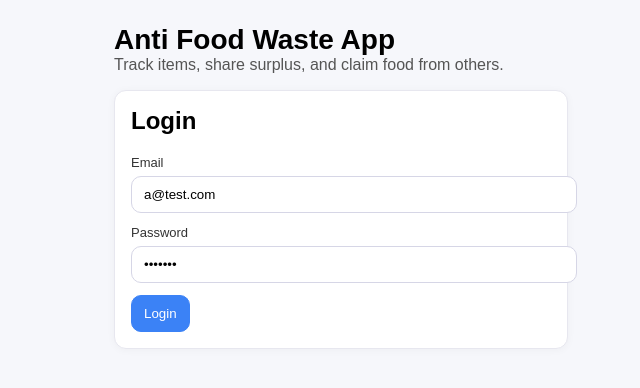
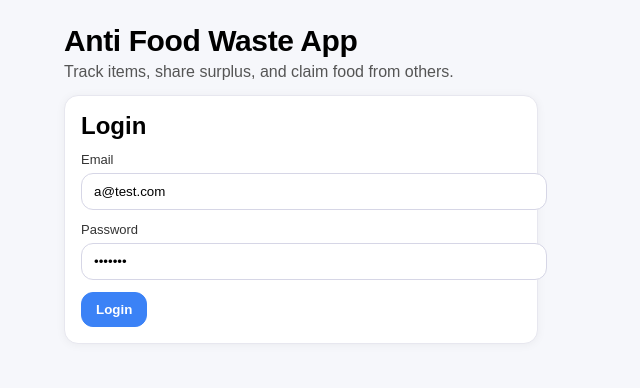
Before and after one commit to IlincaDrelciuc/Tehnology-Web-Project, a React (Create React App) app in the folder frontend/: page / in a window 1280 px wide. Shown: the top 388 px of the page, without its empty margins (36-676 px from the left). Built offline with nearby package versions, Linux system fonts and the light colour scheme.

Commit message:
Improve UI

```diff
--- a/frontend/src/App.js
+++ b/frontend/src/App.js
@@ -8,107 +8,132 @@ const styles = {
     fontFamily: 'Arial, sans-serif'
   },
   container: {
-    maxWidth: 980,
+    maxWidth: 1080,
     margin: '0 auto'
   },
   header: {
     display: 'flex',
-    alignItems: 'baseline',
+    alignItems: 'center',
     justifyContent: 'space-between',
     gap: 16,
-    marginBottom: 16
+    marginBottom: 14
   },
-  title: {
-    margin: 0,
-    fontSize: 28
-  },
-  subtitle: {
-    margin: 0,
-    color: '#555'
-  },
+  titleWrap: { lineHeight: 1.1 },
+  title: { margin: 0, fontSize: 30, letterSpacing: -0.4 },
+  subtitle: { margin: '6px 0 0', color: '#555' },
+
   card: {
     background: '#fff',
     border: '1px solid #e7e7ef',
-    borderRadius: 12,
+    borderRadius: 14,
     padding: 16,
-    boxShadow: '0 1px 8px rgba(0,0,0,0.04)'
+    boxShadow: '0 1px 10px rgba(0,0,0,0.05)'
   },
-  row: {
-    display: 'flex',
-    gap: 16,
-    flexWrap: 'wrap'
-  },
-  col: {
-    flex: '1 1 380px'
-  },
-  label: {
-    display: 'block',
-    fontSize: 13,
-    color: '#333',
-    marginBottom: 6
-  },
-  input: {
-    width: '100%',
-    padding: '10px 12px',
-    borderRadius: 10,
-    border: '1px solid #d6d6e6',
-    outline: 'none'
-  },
-  inputRow: {
+
+  topActions: {
     display: 'flex',
     gap: 10,
     flexWrap: 'wrap',
-    alignItems: 'center'
+    marginTop: 8
   },
-  button: {
-    padding: '10px 12px',
-    borderRadius: 10,
+
+  btn: {
+    padding: '10px 14px',
+    borderRadius: 12,
     border: '1px solid #d6d6e6',
     background: '#fff',
-    cursor: 'pointer'
+    cursor: 'pointer',
+    fontWeight: 600,
+    lineHeight: 1,
+    whiteSpace: 'nowrap'
   },
-  primary: {
+  btnPrimary: {
     border: '1px solid #3b82f6',
     background: '#3b82f6',
     color: '#fff'
   },
-  danger: {
+  btnDanger: {
     border: '1px solid #ef4444',
     background: '#ef4444',
     color: '#fff'
   },
-  smallBtn: {
-    padding: '6px 10px',
-    borderRadius: 10,
+  btnGhost: {
+    background: '#fff'
+  },
+  btnSmall: {
+    padding: '8px 10px',
+    borderRadius: 12,
     border: '1px solid #d6d6e6',
     background: '#fff',
     cursor: 'pointer',
+    fontWeight: 700,
+    whiteSpace: 'nowrap'
+  },
+
+  message: {
+    marginTop: 12,
+    padding: '10px 12px',
+    borderRadius: 12,
+    border: '1px solid #e7e7ef',
+    background: '#f9fafb',
+    color: '#111'
+  },
+
+  label: { display: 'block', fontSize: 13, color: '#333', marginBottom: 6 },
+  input: {
+    width: '100%',
+    padding: '10px 12px',
+    borderRadius: 12,
+    border: '1px solid #d6d6e6',
+    outline: 'none'
+  },
+
+  grid2: {
+    display: 'grid',
+    gridTemplateColumns: '1fr 1fr',
+    gap: 16,
+    marginTop: 16
+  },
+
+  sectionTitle: { margin: 0, fontSize: 20 },
+
+  list: { margin: 0, paddingLeft: 18 },
+  listItem: { marginBottom: 10 },
+
+  badge: {
+    display: 'inline-flex',
+    alignItems: 'center',
+    gap: 6,
+    padding: '4px 10px',
+    borderRadius: 999,
+    fontSize: 12,
+    fontWeight: 800,
     marginLeft: 10
   },
-  badge: {
-    display: 'inline-block',
-    padding: '4px 8px',
-    borderRadius: 999,
+
+  addGrid: {
+    display: 'grid',
+    gridTemplateColumns: '2fr 1fr auto auto',
+    gap: 12,
+    alignItems: 'end'
+  },
+  addGridMobileHint: {
+    color: '#6b7280',
     fontSize: 12,
-    fontWeight: 'bold',
-    marginLeft: 10
+    marginTop: 8
   },
-  list: {
-    margin: 0,
-    paddingLeft: 18
-  },
-  topActions: {
+
+  checkboxWrap: {
     display: 'flex',
-    gap: 10,
-    flexWrap: 'wrap',
-    marginBottom: 12
-  },
-  message: {
-    marginTop: 10,
+    alignItems: 'center',
+    gap: 8,
     padding: '10px 12px',
-    borderRadius: 10,
-    border: '1px solid #e7e7ef',
-    background: '#f9fafb'
+    borderRadius: 12,
+    border: '1px solid #d6d6e6',
+    background: '#fff',
+    height: 42,
+    boxSizing: 'border-box',
+    whiteSpace: 'nowrap'
   }
 };
 
@@ -256,6 +281,7 @@ function App() {
     if (response.ok) {
       setMessage('Item claimed!');
       await loadShareableItems();
+      await loadItems();
     } else {
       setMessage(data.error || data.message || 'Could not claim item');
     }
@@ -269,24 +295,29 @@ function App() {
     setMessage('Logged out.');
   }
 
+  const isNarrow = typeof window !== 'undefined' ? window.innerWidth < 820 : false;
+  const addGridStyle = isNarrow
+    ? { ...styles.addGrid, gridTemplateColumns: '1fr', alignItems: 'stretch' }
+    : styles.addGrid;
+
   return (
     <div style={styles.page}>
       <div style={styles.container}>
         <div style={styles.header}>
-          <div>
+          <div style={styles.titleWrap}>
             <h1 style={styles.title}>Anti Food Waste App</h1>
             <p style={styles.subtitle}>Track items, share surplus, and claim food from others.</p>
           </div>
           {token ? (
-            <button onClick={logout} style={{ ...styles.button, ...styles.danger }}>
+            <button onClick={logout} style={{ ...styles.btn, ...styles.btnDanger }}>
               Logout
             </button>
           ) : null}
         </div>
 
         {!token ? (
-          <div style={{ ...styles.card, maxWidth: 420 }}>
-            <h2 style={{ marginTop: 0 }}>Login</h2>
+          <div style={{ ...styles.card, maxWidth: 440 }}>
+            <h2 style={{ marginTop: 0, marginBottom: 12 }}>Login</h2>
 
             <div style={{ marginBottom: 12 }}>
               <label style={styles.label}>Email</label>
@@ -309,7 +340,7 @@ function App() {
               />
             </div>
 
-            <button onClick={handleLogin} style={{ ...styles.button, ...styles.primary }}>
+            <button onClick={handleLogin} style={{ ...styles.btn, ...styles.btnPrimary }}>
               Login
             </button>
 
@@ -318,21 +349,21 @@ function App() {
         ) : (
           <>
             <div style={styles.topActions}>
-              <button onClick={loadItems} style={{ ...styles.button, ...styles.primary }}>
+              <button onClick={loadItems} style={{ ...styles.btn, ...styles.btnPrimary }}>
                 Load my items
               </button>
-              <button onClick={loadShareableItems} style={styles.button}>
+              <button onClick={loadShareableItems} style={{ ...styles.btn, ...styles.btnGhost }}>
                 Load shareable items
               </button>
             </div>
 
             {message ? <div style={styles.message}>{message}</div> : null}
 
-            <div style={{ ...styles.card, marginTop: 12 }}>
-              <h2 style={{ marginTop: 0 }}>Add item</h2>
+            <div style={{ ...styles.card, marginTop: 14 }}>
+              <h2 style={{ marginTop: 0, marginBottom: 12 }}>Add item</h2>
 
-              <div style={styles.inputRow}>
-                <div style={{ flex: '1 1 240px' }}>
+              <div style={addGridStyle}>
+                <div>
                   <label style={styles.label}>Name</label>
                   <input
                     style={styles.input}
@@ -342,7 +373,7 @@ function App() {
                   />
                 </div>
 
-                <div style={{ flex: '0 0 180px' }}>
+                <div>
                   <label style={styles.label}>Expiry date</label>
                   <input
                     style={styles.input}
@@ -352,35 +383,48 @@ function App() {
                   />
                 </div>
 
-                <div style={{ display: 'flex', alignItems: 'center', gap: 8, marginTop: 18 }}>
+                <div>
+                  <label style={styles.label}>&nbsp;</label>
+                  <label style={styles.checkboxWrap}>
                     <input
                       type="checkbox"
                       checked={newShareable}
                       onChange={(e) => setNewShareable(e.target.checked)}
                     />
-                  <span>Shareable</span>
+                    Shareable
+                  </label>
                 </div>
 
-                <div style={{ marginTop: 18 }}>
-                  <button onClick={addItem} style={{ ...styles.button, ...styles.primary }}>
+                <div>
+                  <label style={styles.label}>&nbsp;</label>
+                  <button onClick={addItem} style={{ ...styles.btn, ...styles.btnPrimary, width: '100%' }}>
                     Add
                   </button>
                 </div>
               </div>
+
+              {isNarrow ? (
+                <div style={styles.addGridMobileHint}>
+                  Tip: on smaller screens the inputs stack so nothing overlaps.
+                </div>
+              ) : null}
             </div>
 
-            <div style={{ ...styles.row, marginTop: 16 }}>
-              <div style={{ ...styles.card, ...styles.col }}>
-                <h2 style={{ marginTop: 0 }}>My items</h2>
+            <div style={styles.grid2}>
+              <div style={styles.card}>
+                <h2 style={{ ...styles.sectionTitle, marginTop: 0, marginBottom: 12 }}>My items</h2>
 
                 {items.length === 0 ? (
-                  <p style={{ color: '#555' }}>No items yet. Add one above, then click “Load my items”.</p>
+                  <p style={{ color: '#555', margin: 0 }}>
+                    No items yet. Add one above, then click “Load my items”.
+                  </p>
                 ) : (
                   <ul style={styles.list}>
                     {items.map((item) => {
                       const status = getExpiryStatus(item.expiry_date);
                       return (
-                        <li key={item.id} style={{ marginBottom: 8 }}>
+                        <li key={item.id} style={styles.listItem}>
+                          <div>
                             <b>{item.name}</b> — expires {item.expiry_date}{' '}
                             <span style={{ color: '#666' }}>
                               — shareable: {String(item.is_shareable)}
@@ -397,6 +441,7 @@ function App() {
                                 ⚠️ {status.label}
                               </span>
                             ) : null}
+                          </div>
                         </li>
                       );
                     })}
@@ -404,22 +449,30 @@ function App() {
                 )}
               </div>
 
-              <div style={{ ...styles.card, ...styles.col }}>
-                <h2 style={{ marginTop: 0 }}>Available to claim</h2>
+              <div style={styles.card}>
+                <h2 style={{ ...styles.sectionTitle, marginTop: 0, marginBottom: 12 }}>
+                  Available to claim
+                </h2>
 
                 {shareableItems.length === 0 ? (
-                  <p style={{ color: '#555' }}>No shareable items from other users right now.</p>
+                  <p style={{ color: '#555', margin: 0 }}>
+                    No shareable items from other users right now.
+                  </p>
                 ) : (
                   <ul style={styles.list}>
                     {shareableItems.map((item) => (
-                      <li key={item.id} style={{ marginBottom: 8 }}>
+                      <li key={item.id} style={styles.listItem}>
+                        <div style={{ display: 'flex', alignItems: 'center', gap: 10, flexWrap: 'wrap' }}>
+                          <div style={{ flex: '1 1 auto' }}>
                             <b>{item.name}</b> — expires {item.expiry_date}
+                          </div>
                           <button
                             onClick={() => claimItem(item.id)}
-                          style={{ ...styles.smallBtn, ...styles.primary }}
+                            style={{ ...styles.btnSmall, ...styles.btnPrimary }}
                           >
                             Claim
                           </button>
+                        </div>
                       </li>
                     ))}
                   </ul>
```
Lines whose indentation alone changed are shown as unchanged.
